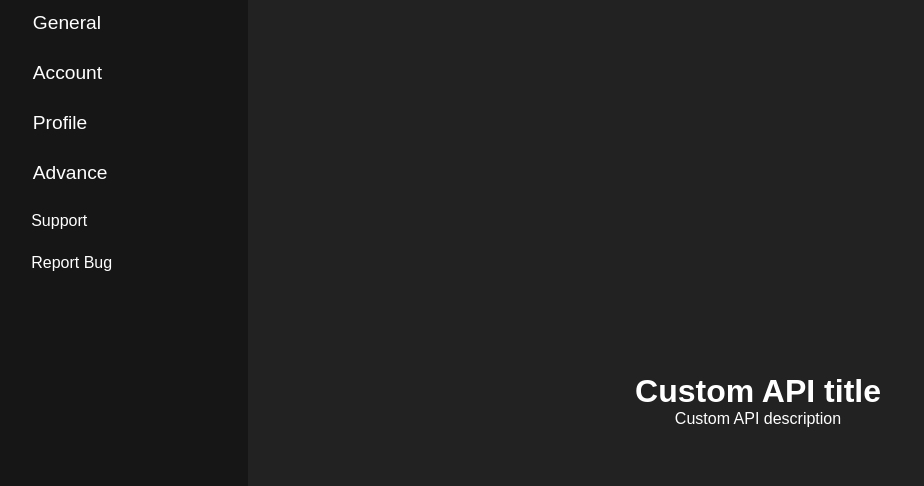
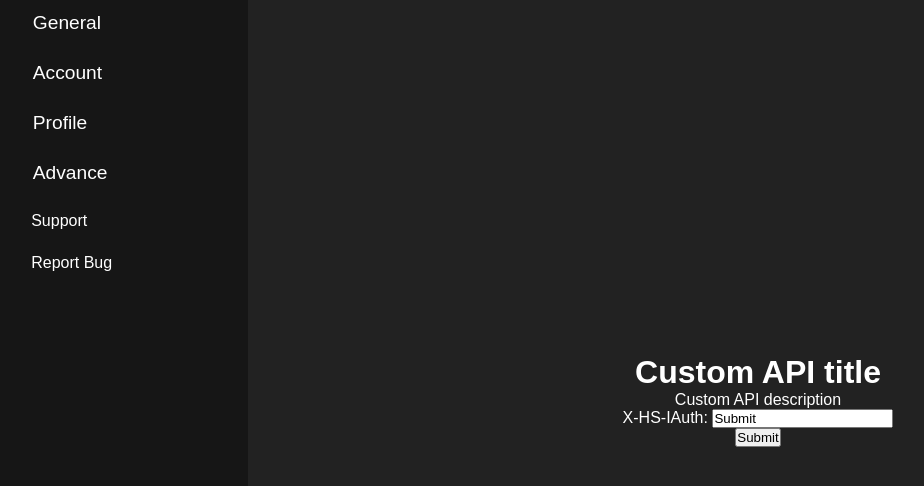
Before and after one commit to tanmaymishra-hs/partner-integration-framework, a React (Create React App) app: page / in a window 1280 px wide. Shown: the top 486 px of the page, without its empty margins (12-936 px from the left). Built offline with nearby package versions, Linux system fonts and the light colour scheme.

Commit message:
Fix Input component

```diff
--- a/src/Components/APIPageComponent.js
+++ b/src/Components/APIPageComponent.js
@@ -7,8 +7,8 @@ export default function APIPageComponent(props) {
     <div>
       <Title value={props.title}></Title>
       <p>{props.description}</p>
-      {/* <Input type="text" name="X-HS-IAuth" placeHolder="my placeholder text"></Input>
-      <Input type="submit"/> */}
+      <Input type="text" name="X-HS-IAuth" placeHolder="my placeholder text"></Input>
+      <Input type="submit"/>
     </div>
   );
 }
--- a/src/Components/Input.js
+++ b/src/Components/Input.js
@@ -1,4 +1,4 @@
-import React from 'react'
+import React, {useState} from 'react'
 
 export default function Input(props) {
     const [inputValue, setinputValue] = useState("");
@@ -10,7 +10,7 @@ export default function Input(props) {
         {props.type !== "submit" &&
             <label htmlFor={props.name}>{props.name + ": "}</label>
         }
-        <input type={props.type} name={props.name} placeHolder={props.placeHolder} value={inputValue} onChange={handleOnChange}></input><br></br>
+        <input type={props.type} name={props.name} placeHolder={props.placeHolder} value={inputValue || "Submit"} onChange={handleOnChange}></input><br></br>
     </>
     )
 }
```
